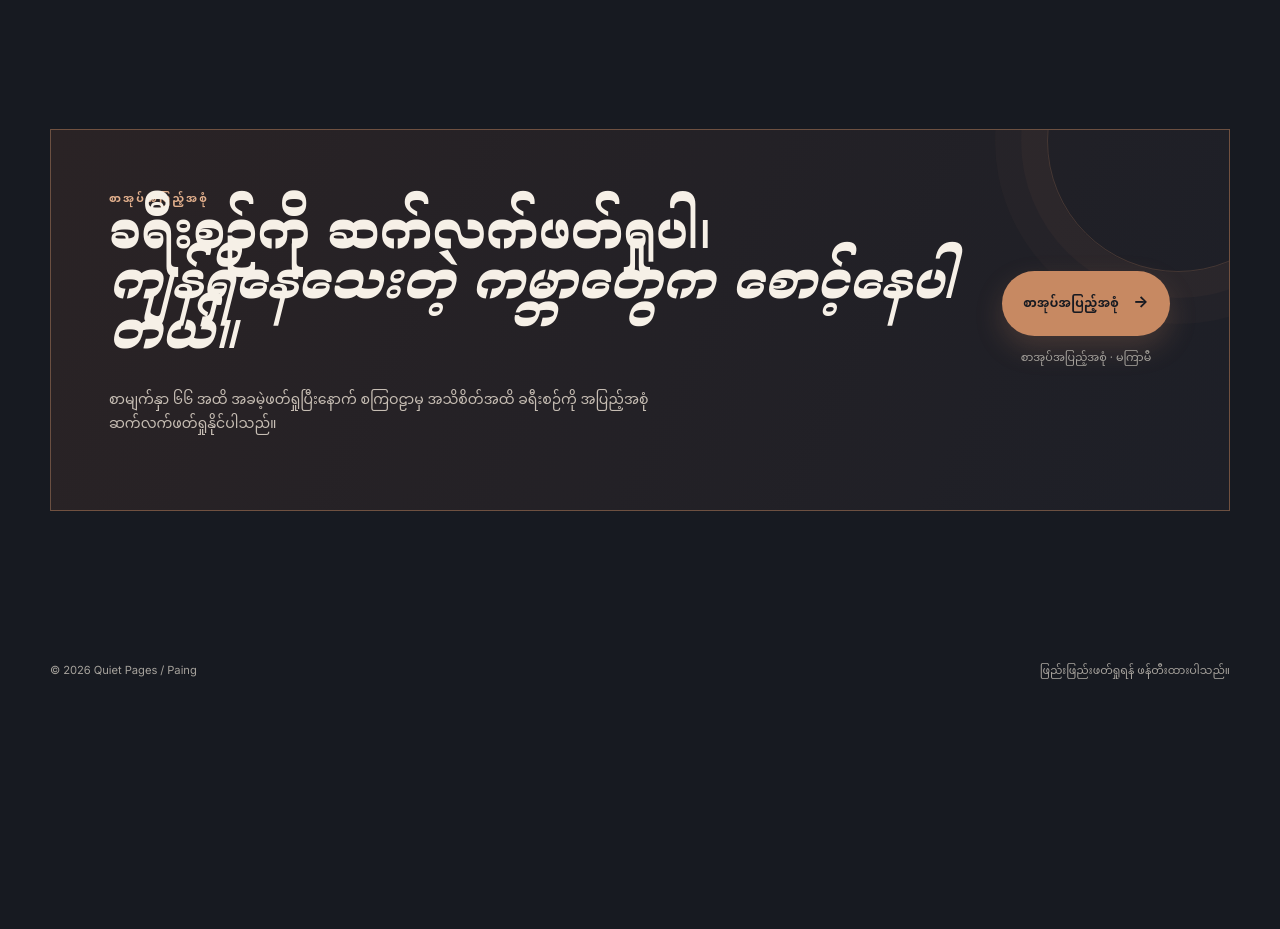
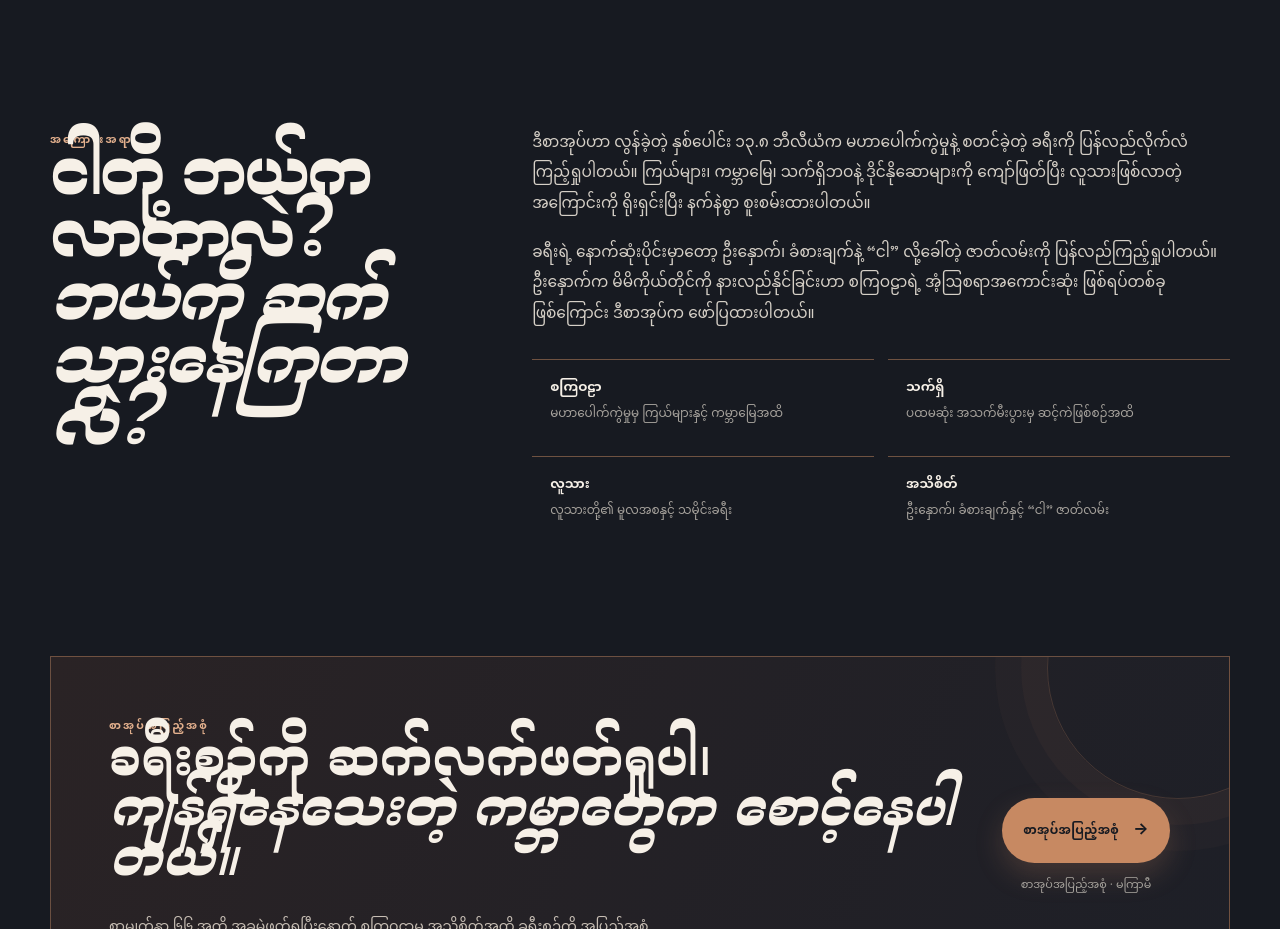
Before and after one commit to phyominkhant180553-arch/book, a website: page public/index.html in a window 1280 px wide. Shown: the part 2300-3229 px from the top of the page. Before the commit the page ends 3028 px from the top, so only its background shows below. Drawn offline with nearby package versions, Linux system fonts and the light colour scheme; a script that the page names is missing.

Commit message:
fix: show Burmese content and artwork sections
Add a dedicated book-content section, ensure the artwork CTA targets the gallery, and serve cover assets through a guarded route.

```diff
--- a/public/index.html
+++ b/public/index.html
@@ -102,6 +102,13 @@
     .visual-atlas-heading { display:flex; align-items:end; justify-content:space-between; gap:30px; margin-bottom:34px; }
     .visual-atlas-heading h2 { max-width:650px; margin:12px 0 0; font:400 clamp(2.3rem, 5vw, 5.2rem)/.98 var(--serif); letter-spacing:-.045em; }
     .visual-atlas-heading p { max-width:310px; margin:0; color:var(--muted); font-size:.82rem; line-height:1.8; }
+    .story-section { display:grid; grid-template-columns:minmax(220px,.72fr) minmax(300px,1.28fr); gap:clamp(34px,7vw,110px); align-items:start; padding:0 0 118px; }
+    .story-section h2 { margin:12px 0 0; font:400 clamp(2.4rem,5vw,5.4rem)/.98 var(--serif); letter-spacing:-.045em; }
+    .story-copy { color:#d6d0c7; font-size:.96rem; line-height:2; }
+    .story-copy p { margin:0 0 18px; }
+    .story-points { display:grid; grid-template-columns:repeat(2,minmax(0,1fr)); gap:14px; margin-top:28px; }
+    .story-point { padding:17px 18px; border-top:1px solid rgba(199,137,98,.5); color:var(--muted); font-size:.75rem; line-height:1.7; }
+    .story-point strong { display:block; margin-bottom:5px; color:var(--paper); font-size:.82rem; font-weight:600; }
     .visual-grid { display:grid; grid-template-columns:1.25fr .75fr .9fr; grid-template-rows:220px 220px; gap:12px; }
     .visual-card { position:relative; overflow:hidden; min-height:180px; border:1px solid rgba(246,240,231,.14); background:#0a0b10; }
     .visual-card:first-child { grid-row:span 2; }
@@ -188,6 +195,8 @@
       .reader-footer { bottom:19px; }
       .scrubber { width:calc(100% - 70px); bottom:4px; }
       .gesture-hint { display:none; }
+      .story-section { grid-template-columns:1fr; gap:24px; padding-bottom:82px; }
+      .story-points { grid-template-columns:1fr; }
     }
 
     @media print {
@@ -243,6 +252,15 @@
             <figure class="visual-card"><img src="/images/book/life.jpg" alt="သက်ရှိနှင့် ကမ္ဘာမြေ" loading="lazy" /><figcaption>သက်ရှိ၏ မီးပွား</figcaption></figure>
             <figure class="visual-card"><img src="/images/book/human-origins.jpg" alt="လူသားတို့၏ မူလအစ" loading="lazy" /><figcaption>လူသားတို့၏ ခရီး</figcaption></figure>
             <figure class="visual-card"><img src="/images/book/brain.jpg" alt="ဦးနှောက်နှင့် အသိစိတ်" loading="lazy" /><figcaption>အတွင်းဘက် စကြဝဠာ</figcaption></figure>
+          </div>
+        </section>
+
+        <section id="about" class="story-section" aria-labelledby="story-title">
+          <div><div class="eyebrow">အကြောင်းအရာ</div><h2 id="story-title">ငါတို့ ဘယ်ကလာတာလဲ?<br><em>ဘယ်ကို ဆက်သွားနေကြတာလဲ?</em></h2></div>
+          <div class="story-copy">
+            <p>ဒီစာအုပ်ဟာ လွန်ခဲ့တဲ့ နှစ်ပေါင်း ၁၃.၈ ဘီလီယံက မဟာပေါက်ကွဲမှုနဲ့ စတင်ခဲ့တဲ့ ခရီးကို ပြန်လည်လိုက်လံကြည့်ရှုပါတယ်။ ကြယ်များ၊ ကမ္ဘာမြေ၊ သက်ရှိဘဝနဲ့ ဒိုင်နိုဆောများကို ကျော်ဖြတ်ပြီး လူသားဖြစ်လာတဲ့ အကြောင်းကို ရိုးရှင်းပြီး နက်နဲစွာ စူးစမ်းထားပါတယ်။</p>
+            <p>ခရီးရဲ့ နောက်ဆုံးပိုင်းမှာတော့ ဦးနှောက်၊ ခံစားချက်နဲ့ “ငါ” လို့ခေါ်တဲ့ ဇာတ်လမ်းကို ပြန်လည်ကြည့်ရှုပါတယ်။ ဦးနှောက်က မိမိကိုယ်တိုင်ကို နားလည်နိုင်ခြင်းဟာ စကြဝဠာရဲ့ အံ့ဩစရာအကောင်းဆုံး ဖြစ်ရပ်တစ်ခုဖြစ်ကြောင်း ဒီစာအုပ်က ဖော်ပြထားပါတယ်။</p>
+            <div class="story-points"><div class="story-point"><strong>စကြဝဠာ</strong>မဟာပေါက်ကွဲမှုမှ ကြယ်များနှင့် ကမ္ဘာမြေအထိ</div><div class="story-point"><strong>သက်ရှိ</strong>ပထမဆုံး အသက်မီးပွားမှ ဆင့်ကဲဖြစ်စဉ်အထိ</div><div class="story-point"><strong>လူသား</strong>လူသားတို့၏ မူလအစနှင့် သမိုင်းခရီး</div><div class="story-point"><strong>အသိစိတ်</strong>ဦးနှောက်၊ ခံစားချက်နှင့် “ငါ” ဇာတ်လမ်း</div></div>
           </div>
         </section>
 
```
Also changed, not shown: server.js (+7 -0 lines).
